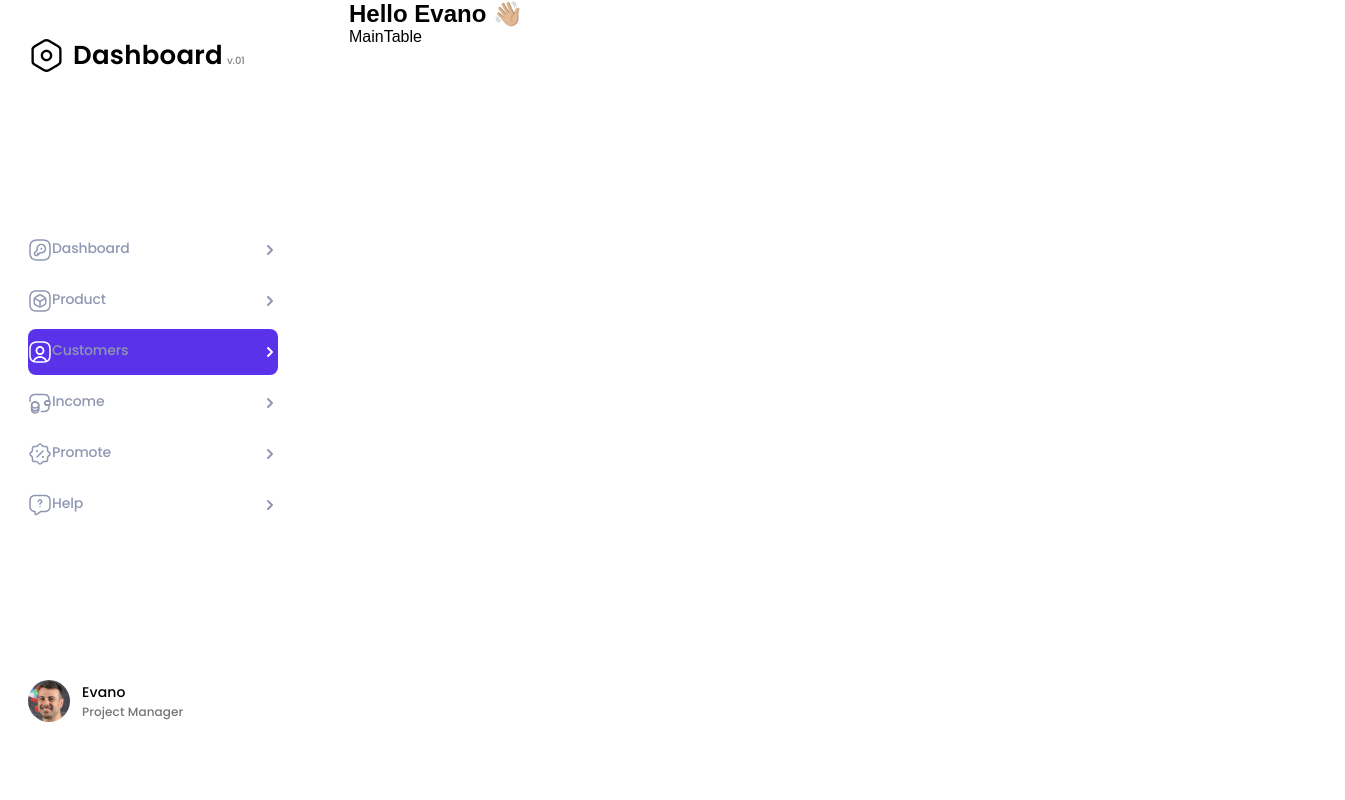
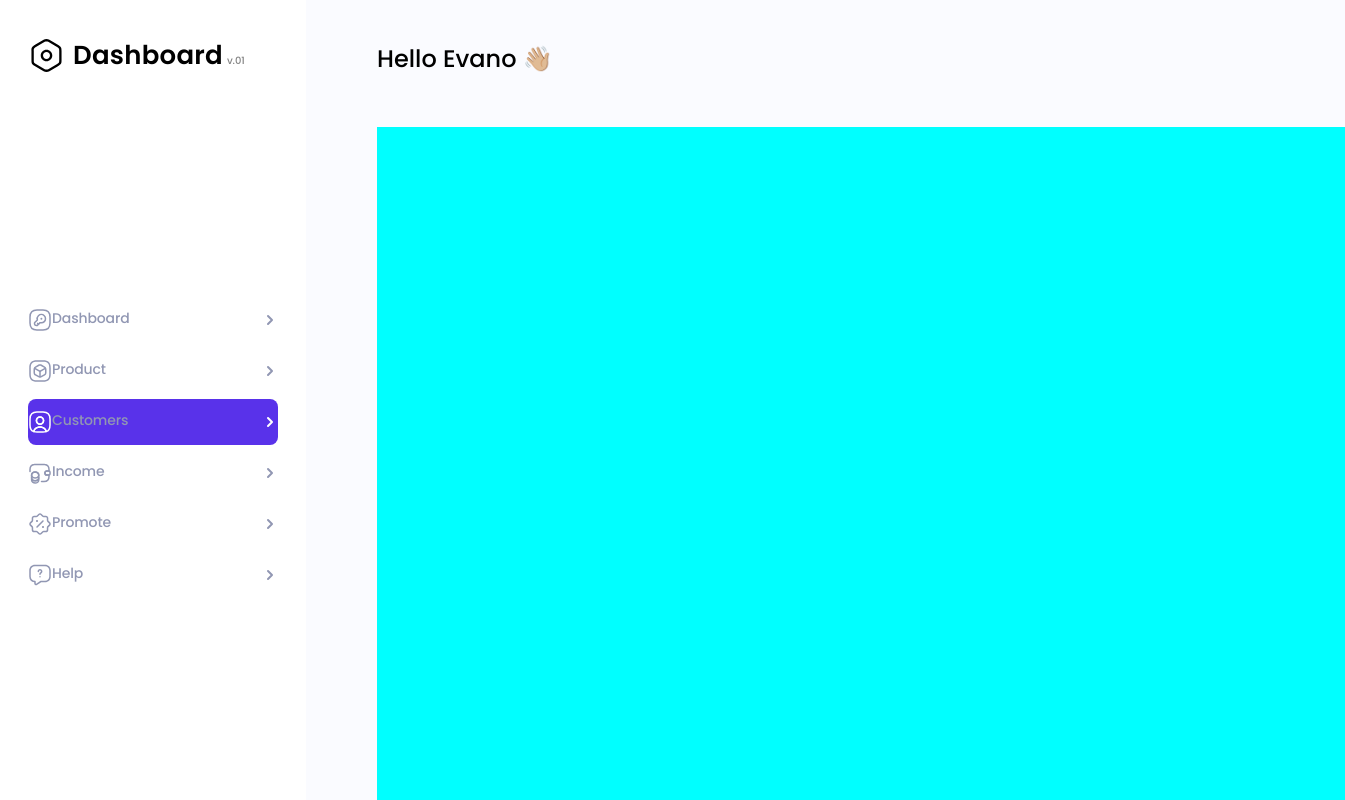
Before and after one commit to andrenaP/CRM-Dashboard-Customers, a React (Create React App) app: page / in a window 1280 px wide. Shown: the top 800 px of the page, 1345 px wide, since content can reach past the window. Built offline with nearby package versions, Linux system fonts and the light colour scheme.

Commit message:
Time to do table

```diff
--- a/src/components/App.jsx
+++ b/src/components/App.jsx
@@ -1,5 +1,6 @@
 import {SideMenu} from "components/SideMenu/SideMenu"
 import {Main} from "components/MainMenu/Main"
+import './App.styles.css';
 
 export const App = () => {
   return (
--- a/src/components/App.styles.css
+++ b/src/components/App.styles.css
@@ -0,0 +1,5 @@
+.App{
+    display: flex;
+    gap: 71px;
+    background: #FAFBFF;
+}
--- a/src/components/MainMenu/Main.jsx
+++ b/src/components/MainMenu/Main.jsx
@@ -2,8 +2,8 @@ import './Main.styles.css';
 import {MainTable} from "./MainTable"
 
 export const Main = () => {
-    return (<div>
-<h2>Hello Evano 👋🏼</h2>
+    return (<div className='Main'>
+<h2 className='Main__Header'>Hello Evano 👋🏼</h2>
 <MainTable/>
 </div>
     );
--- a/src/components/MainMenu/Main.styles.css
+++ b/src/components/MainMenu/Main.styles.css
@@ -1,4 +1,20 @@
-.App{
-    display: flex;
-    gap: 71px;
+.Main{
+    background: #FAFBFF;
+    width: 100%;
 }
+.Main__Header{
+    color: #000;
+font-family: Poppins;
+font-size: 24px;
+font-style: normal;
+font-weight: 400;
+line-height: normal;
+
+padding-top: 41px;
+}
+.Main__Table{
+    width: 968px;
+height: 812px;
+margin-top: 51px;
+background-color: aqua;
+}
--- a/src/components/MainMenu/MainTable.jsx
+++ b/src/components/MainMenu/MainTable.jsx
@@ -2,6 +2,6 @@ import './Main.styles.css';
 
 export const MainTable = () => {
     return (
-        "MainTable"
+       <div className='Main__Table'></div>
     );
   };
--- a/src/components/SideMenu/SideMenu.styles.css
+++ b/src/components/SideMenu/SideMenu.styles.css
@@ -7,6 +7,7 @@ flex-direction: column;
 background: #FFF;
 justify-content: space-between;
 padding-left: 28px;
+padding-right: 28px;
 }
 
 .SideMenu__Logo{
```
